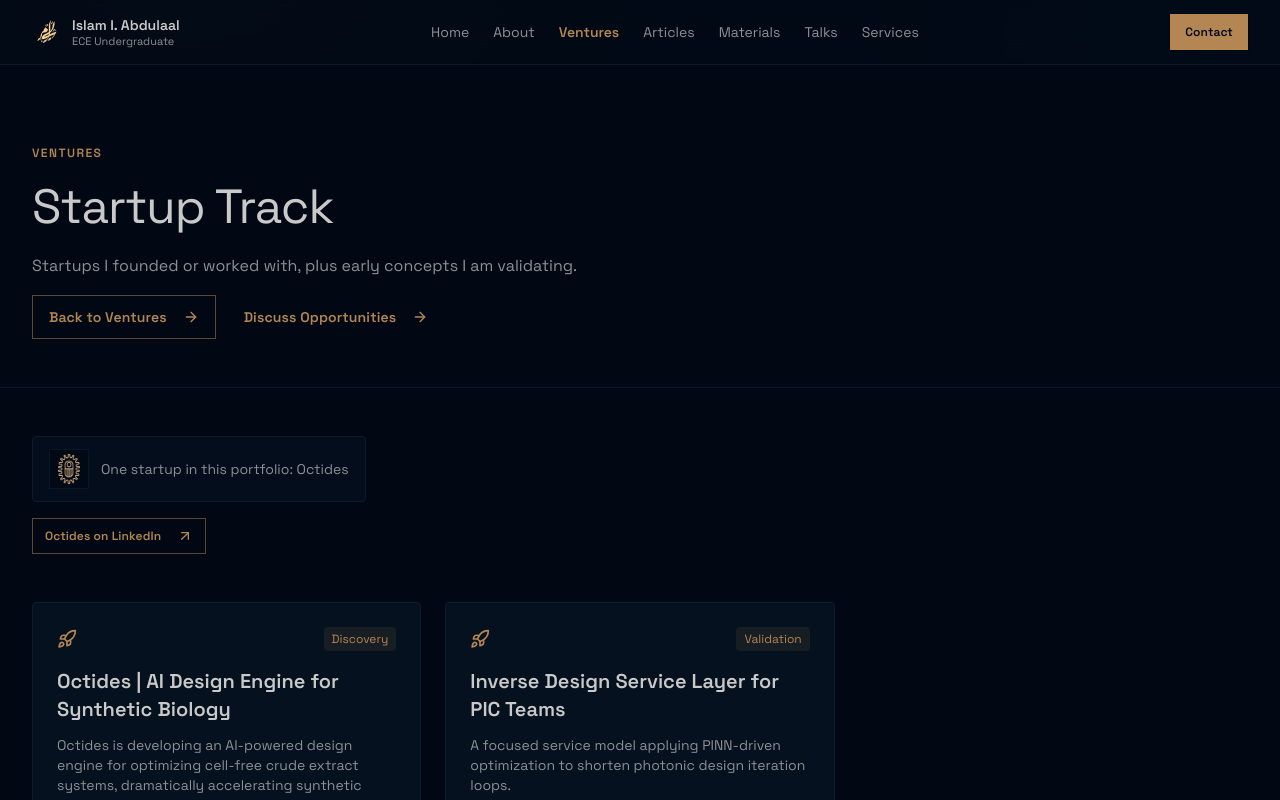
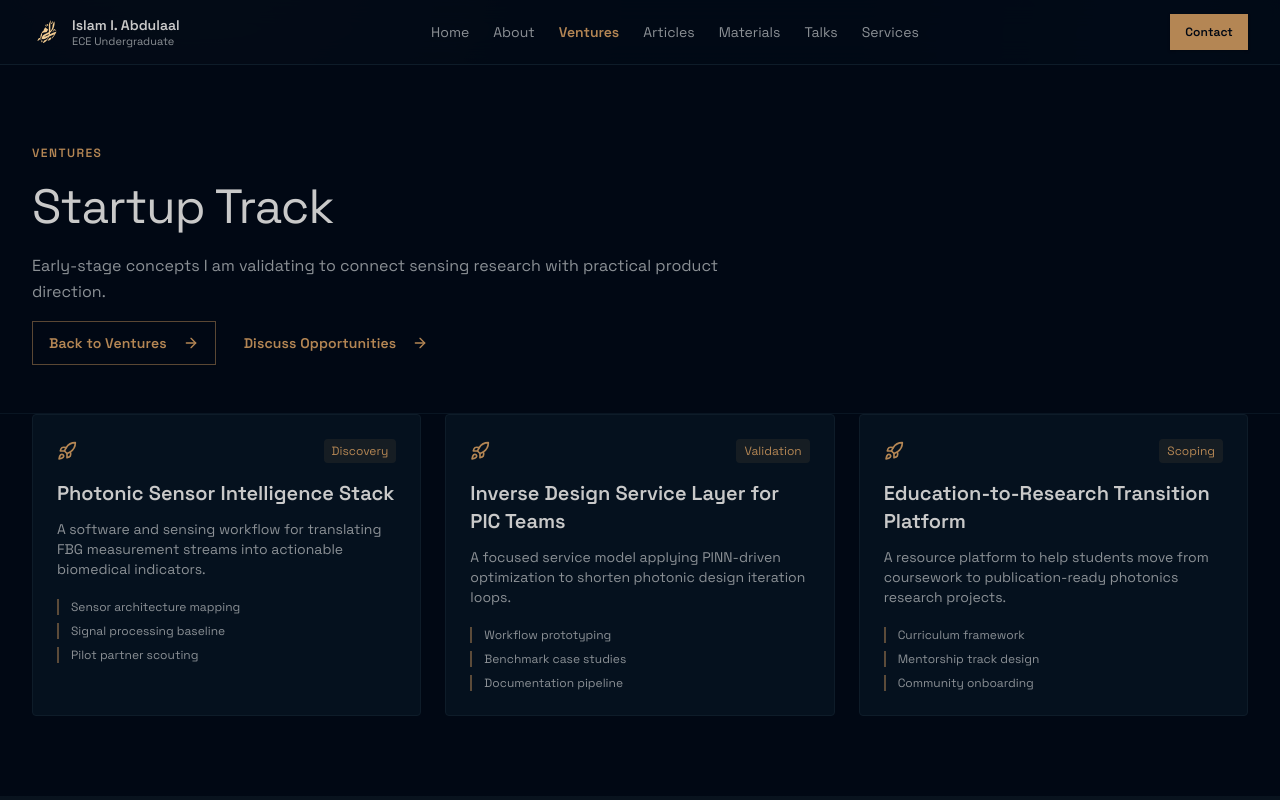
Before and after one commit to iabdul-aal/iabdul-aal.github.io, a Next.js app: page /ventures/startups in a window 1280 px wide. Shown: the top 800 px of the page. Built offline with nearby package versions, Linux system fonts and the light colour scheme.

Commit message:
refactor: restore sensor-focused startup content and remove Octides blocks

```diff
--- a/app/ventures/page.tsx
+++ b/app/ventures/page.tsx
@@ -2,7 +2,7 @@ import Image from "next/image"
 import Link from "next/link"
 import { Button } from "@/components/ui/button"
 import { PageHero } from "@/components/page-hero"
-import { ArrowRight, ArrowUpRight, FlaskConical, Users2 } from "lucide-react"
+import { ArrowRight, FlaskConical, Rocket, Users2 } from "lucide-react"
 import { socialLinks } from "@/lib/social-links"
 
 export const metadata = {
@@ -14,15 +14,14 @@ export const metadata = {
 export default function VenturesPage() {
   const startupPortfolio = [
     {
-      name: "Octides",
-      relation: "Founded / Worked On",
+      name: "Photonic Sensor Intelligence Stack",
+      relation: "Discovery",
       description:
-        "Octides is developing an AI-powered design engine for optimizing cell-free crude extract systems, dramatically accelerating synthetic biology workflows from weeks to hours.",
+        "A software and sensing workflow for translating FBG measurement streams into actionable biomedical indicators.",
       supportNote:
-        "Part of Seedstars and CTCN, with support from the Irish and Netherlands embassies.",
+        "Current direction: sensor architecture mapping, signal-processing baseline, and pilot partner scouting.",
       href: "/ventures/startups",
-      linkedin: socialLinks.octidesLinkedIn,
-      logo: "/logos/platforms/Octides.webp",
+      logo: "",
     },
   ]
 
@@ -94,6 +93,7 @@ export default function VenturesPage() {
             {startupPortfolio.map((startup) => (
               <article key={startup.name} className="p-7 rounded-xl border border-accent/40 bg-background">
                 <div className="mb-4 flex items-center gap-3">
+                  {startup.logo ? (
                     <div className="inline-flex h-14 w-14 items-center justify-center rounded-md border border-border/70 bg-background/60 p-1">
                       <Image
                         src={startup.logo}
@@ -103,6 +103,11 @@ export default function VenturesPage() {
                         className="h-full w-full object-contain"
                       />
                     </div>
+                  ) : (
+                    <div className="inline-flex h-14 w-14 items-center justify-center rounded-md border border-border/70 bg-background/60">
+                      <Rocket className="w-6 h-6 text-accent" />
+                    </div>
+                  )}
                   <span className="inline-flex h-8 items-center text-xs text-accent bg-accent/10 rounded-md px-2.5">
                     {startup.relation}
                   </span>
@@ -116,12 +121,6 @@ export default function VenturesPage() {
                       Open Startup Track
                       <ArrowRight className="w-4 h-4 ml-2" />
                     </Link>
-                  </Button>
-                  <Button asChild size="sm" variant="outline">
-                    <a href={startup.linkedin} target="_blank" rel="noopener noreferrer">
-                      LinkedIn
-                      <ArrowUpRight className="w-4 h-4 ml-2" />
-                    </a>
                   </Button>
                 </div>
               </article>
--- a/app/ventures/startups/page.tsx
+++ b/app/ventures/startups/page.tsx
@@ -1,26 +1,19 @@
-import Image from "next/image"
 import { PageHero } from "@/components/page-hero"
-import { ArrowUpRight, Rocket } from "lucide-react"
-import { Button } from "@/components/ui/button"
-import { socialLinks } from "@/lib/social-links"
+import { Rocket } from "lucide-react"
 
 export const metadata = {
   title: "Startup Track",
-  description: "Current startup work and early venture concepts related to my technical background.",
+  description: "Startup concepts and early venture hypotheses connected to research translation work.",
 }
 
 export default function StartupsPage() {
   const startupConcepts = [
     {
-      title: "Octides | AI Design Engine for Synthetic Biology",
+      title: "Photonic Sensor Intelligence Stack",
       status: "Discovery",
       summary:
-        "Octides is developing an AI-powered design engine for optimizing cell-free crude extract systems, dramatically accelerating synthetic biology workflows from weeks to hours.",
-      milestones: [
-        "Part of Seedstars",
-        "Part of CTCN",
-        "Supported by the Irish and Netherlands embassies",
-      ],
+        "A software and sensing workflow for translating FBG measurement streams into actionable biomedical indicators.",
+      milestones: ["Sensor architecture mapping", "Signal processing baseline", "Pilot partner scouting"],
     },
     {
       title: "Inverse Design Service Layer for PIC Teams",
@@ -29,6 +22,13 @@ export default function StartupsPage() {
         "A focused service model applying PINN-driven optimization to shorten photonic design iteration loops.",
       milestones: ["Workflow prototyping", "Benchmark case studies", "Documentation pipeline"],
     },
+    {
+      title: "Education-to-Research Transition Platform",
+      status: "Scoping",
+      summary:
+        "A resource platform to help students move from coursework to publication-ready photonics research projects.",
+      milestones: ["Curriculum framework", "Mentorship track design", "Community onboarding"],
+    },
   ]
 
   return (
@@ -36,35 +36,12 @@ export default function StartupsPage() {
       <PageHero
         kicker="Ventures"
         title="Startup Track"
-        description="Startups I founded or worked with, plus early concepts I am validating."
+        description="Early-stage concepts I am validating to connect sensing research with practical product direction."
         actions={[
           { label: "Back to Ventures", href: "/ventures", variant: "outline" },
           { label: "Discuss Opportunities", href: "/contact", variant: "ghost" },
         ]}
       />
-
-      <section className="py-12 max-w-7xl mx-auto px-4 sm:px-6 lg:px-8">
-        <div className="inline-flex items-center gap-3 rounded-xl border border-border bg-card/70 px-4 py-3">
-          <div className="inline-flex h-10 w-10 items-center justify-center rounded-md border border-border/70 bg-background/60 p-1">
-            <Image
-              src="/logos/platforms/Octides.webp"
-              alt="Octides logo"
-              width={32}
-              height={32}
-              className="h-full w-full object-contain"
-            />
-          </div>
-          <span className="text-sm text-muted-foreground">One startup in this portfolio: Octides</span>
-        </div>
-        <div className="mt-4">
-          <Button asChild variant="outline" size="sm">
-            <a href={socialLinks.octidesLinkedIn} target="_blank" rel="noopener noreferrer">
-              Octides on LinkedIn
-              <ArrowUpRight className="w-4 h-4 ml-2" />
-            </a>
-          </Button>
-        </div>
-      </section>
 
       <section className="pb-16 md:pb-20 max-w-7xl mx-auto px-4 sm:px-6 lg:px-8">
         <div className="grid grid-cols-1 md:grid-cols-3 gap-6">
```
Lines whose indentation alone changed are shown as unchanged.
